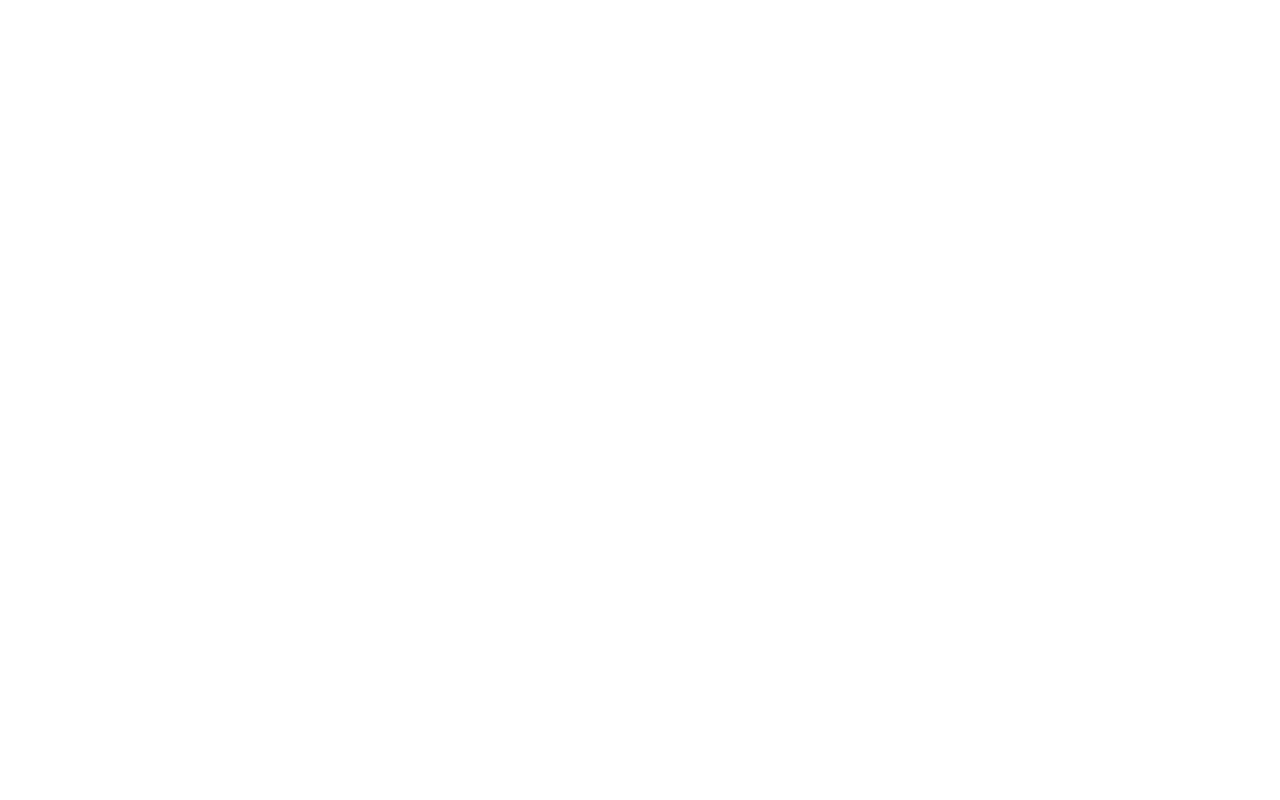
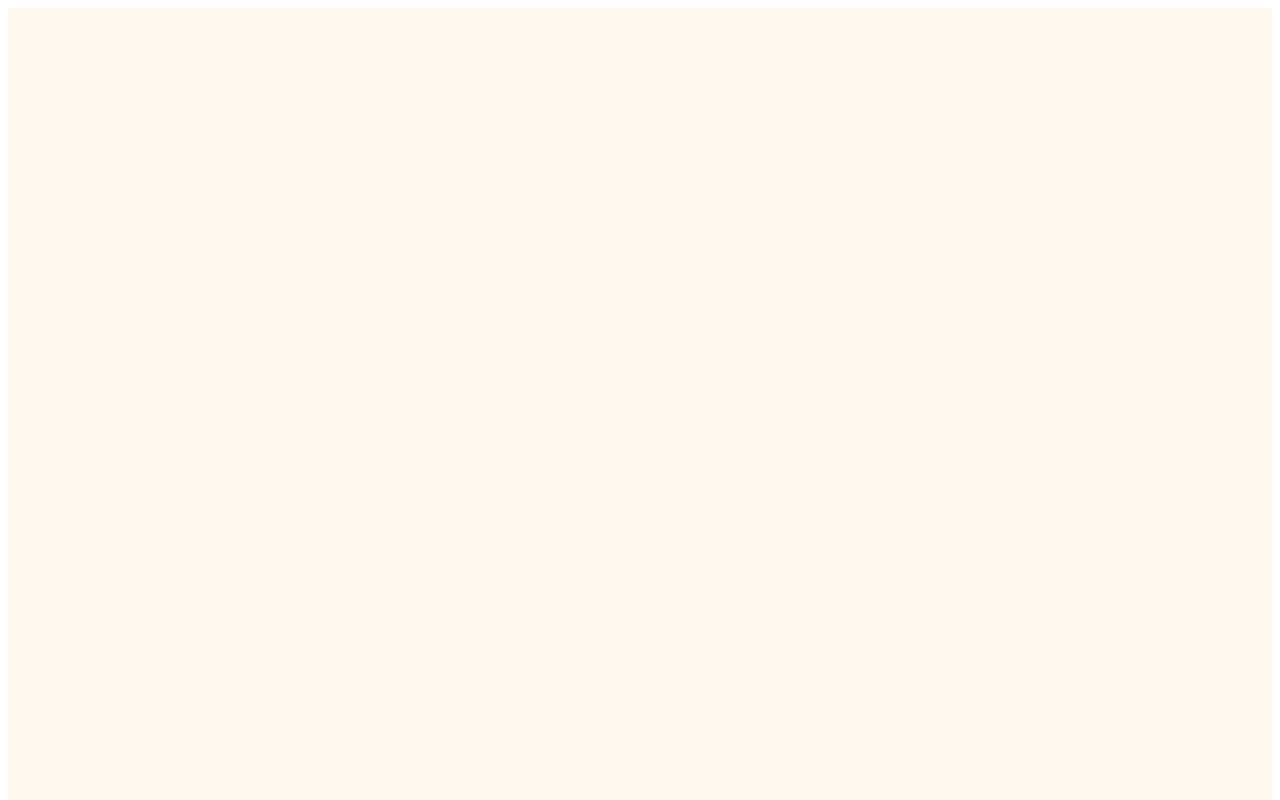
Before and after one commit to Valentina-2608/Food_diary, a website: page food_diary.html in a window 1280 px wide. Shown: the top 800 px of the page. Drawn offline with Linux system fonts and the light colour scheme.

Commit message:
Add block diary_main

```diff
--- a/css/style.css
+++ b/css/style.css
@@ -513,3 +513,12 @@ input:focus{
 .choose_btn:hover{
     cursor: pointer;
 }
+
+
+.diary_main{
+    width:100%;
+    height: 2200px;
+    background-color:#FFF8EF;
+    margin:0 auto;
+    position: relative;
+}
--- a/food_diary.html
+++ b/food_diary.html
@@ -7,6 +7,8 @@
 	<link rel="stylesheet" href="css/style.css">
 </head>
 <body>
+<div class="diary_main">
 
+</div>
 </body>
 </html>
```
